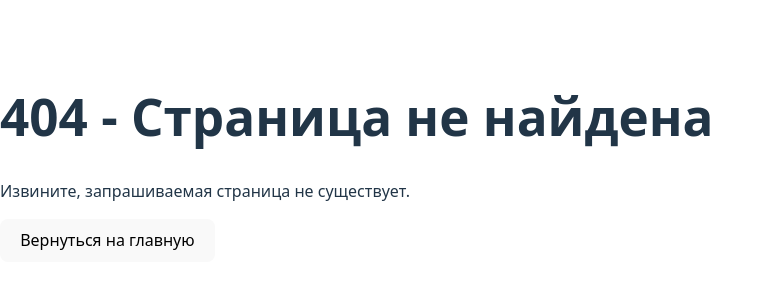
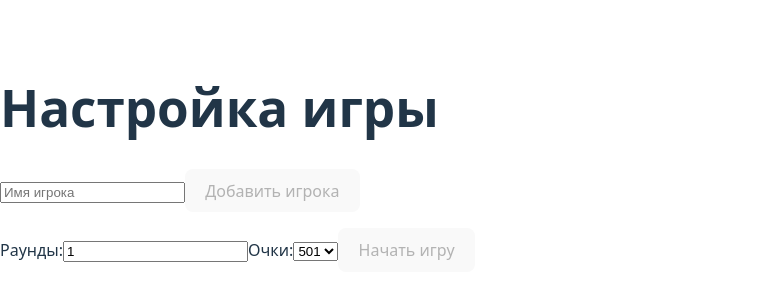
Before and after one commit to OlegStrelnikov087/games, a React (Vite) app: page /darts-setup in a window 1280 px wide. Before the commit this address had no page. Shown: the part 242-542 px from the top of the page, without its empty margins (0-773 px from the left). Built offline with nearby package versions, Linux system fonts and the light colour scheme.

Commit message:
feat(darts): добавить сетап для дартса и чтобы gameData с инициализацией игры переходила на страницу darts-game с darts-setup

```diff
--- a/src/applicatoins/darts/types/types.ts
+++ b/src/applicatoins/darts/types/types.ts
@@ -3,3 +3,8 @@ export type Player = {
     points: number,
     winRounds: number
 }
+
+export type GameConfig = {
+    players: Player[],
+    rounds: number
+}
--- a/src/pages/darts/darts.tsx
+++ b/src/pages/darts-game/darts-game.tsx
@@ -1,9 +1,18 @@
-import './darts.css'
+import './darts-game.css'
 import { Target } from "../../applicatoins/darts/components/target/target";
+import { useLocation, Navigate } from "react-router-dom";
+import type { GameConfig } from '../../applicatoins/darts/types/types';
+
 export const Darts = () => {
+    const location = useLocation();
+    const gameData = location.state as GameConfig | null;
     const handleScore = (points: number) => {
         console.log(`Вы набрали: ${points} очков`);
     };
+
+    if (!gameData || gameData.players.length < 2) {
+        return <Navigate to="/setup" />;
+      }
 
     return (
         <div className='darts-game'>
--- /dev/null
+++ b/src/pages/darts-setup/setup.tsx
@@ -0,0 +1,74 @@
+import { useState } from "react";
+import { useNavigate } from "react-router-dom";
+import type { Player, GameConfig } from "../../applicatoins/darts/types/types";
+// import { Link } from "react-router-dom";
+export default function SetupPage() {
+  const [playerName, setPlayerName] = useState("");
+  const [players, setPlayers] = useState<Player[]>([]);
+  const [rounds, setRounds] = useState(1);
+  const [points, setPoints] = useState(501);
+
+  const navigate = useNavigate();
+
+  const handleAddPlayer = () => {
+    if (!playerName.trim()) return;
+    setPlayers([...players, { name: playerName, points, winRounds: 0 }]);
+    setPlayerName("");
+  };
+
+  const handleStartGame = () => {
+    if (players.length < 2) return;
+
+    const gameData: GameConfig = {
+      players: players.map(p => ({
+        ...p,
+        points, // обнулим очки для начала
+        winRound: 0,
+      })),
+      rounds,
+    };
+
+    navigate("/darts", { state: gameData });
+  };
+
+  return (
+    <div className="setup-container">
+      <h1>Настройка игры</h1>
+
+      <input
+        type="text"
+        placeholder="Имя игрока"
+        value={playerName}
+        onChange={e => setPlayerName(e.target.value)}
+      />
+      <button onClick={handleAddPlayer} disabled={!playerName.trim()}>
+        Добавить игрока
+      </button>
+
+      <ul>
+        {players.map((p, i) => (
+          <li key={i}>{p.name}</li>
+        ))}
+      </ul>
+
+      <label>Раунды:</label>
+      <input
+        type="number"
+        min={1}
+        value={rounds}
+        onChange={e => setRounds(Number(e.target.value))}
+      />
+
+      <label>Очки:</label>
+      <select value={points} onChange={e => setPoints(Number(e.target.value))}>
+        <option value={501}>501</option>
+        <option value={301}>301</option>
+        <option value={101}>101</option>
+      </select>
+
+      <button onClick={handleStartGame} disabled={players.length < 2}>
+        Начать игру
+      </button>
+    </div>
+  );
+}
--- a/src/pages/home/home.tsx
+++ b/src/pages/home/home.tsx
@@ -12,7 +12,7 @@ export const Home = () => {
             <GameCard
               title="Дартс"
               description="Вирутальный дартс с подсчетом очков"
-              path="/darts"
+              path="/darts-setup"
             />
           </div>
         </div>
```
Also changed, not shown: src/routes/routes.tsx (+8 -3 lines), src/pages/darts-game/darts-game.css (renamed from src/pages/darts/darts.css).
